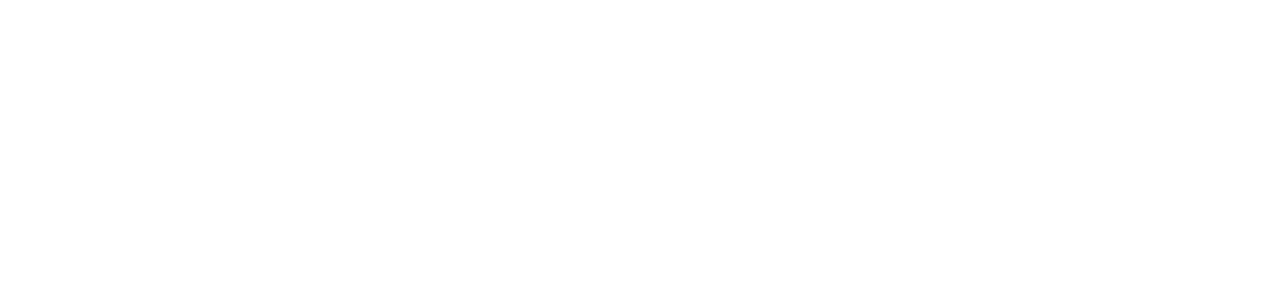
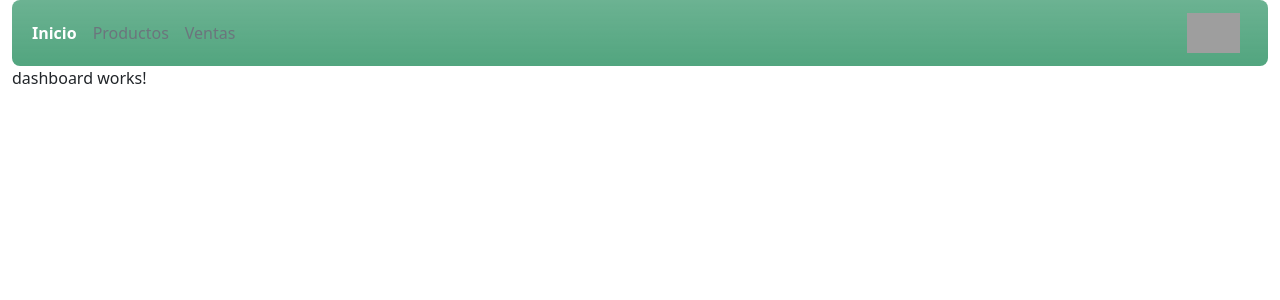
Before and after one commit to AlfredoVargas2708/frontend, an Angular app: page /admin/dashboard in a window 1280 px wide. Before the commit this address led to /. Shown: the top 300 px of the page. Built offline with nearby package versions, Linux system fonts and the light colour scheme; grey boxes are pictures that could not be loaded.

Commit message:
refactor admin component; restructure routing, enhance navbar links, and add dashboard component

```diff
--- a/package.json
+++ b/package.json
@@ -19,9 +19,11 @@
     "@angular/platform-server": "^20.0.0",
     "@angular/router": "^20.0.0",
     "@angular/ssr": "^20.0.0",
+    "apexcharts": "^4.7.0",
     "bootstrap": "^5.3.7",
     "bootstrap-icons": "^1.13.1",
     "express": "^5.1.0",
+    "ng-apexcharts": "^1.16.0",
     "rxjs": "~7.8.0",
     "sweetalert2": "^11.22.0",
     "tslib": "^2.3.0",
--- a/src/app/app.routes.ts
+++ b/src/app/app.routes.ts
@@ -1,5 +1,4 @@
 import { Routes } from '@angular/router';
-import { EmailExistsGuard } from './guards/email-exists.guard';
 
 export const routes: Routes = [
     {
@@ -16,29 +15,12 @@
         path: 'admin',
         loadComponent: () => import('./components/admin-componente/admin-componente').then(m => m.AdminComponente),
         title: 'Administración',
-        children: [
-            {
-                path: '',
-                redirectTo: '',
-                pathMatch: 'full',
-            },
-            {
-                path: 'products',
-                loadComponent: () => import('./components/admin-componente/products/products').then(m => m.Products),
-                title: 'Productos',
-            },
-            {
-                path: 'sales',
-                loadComponent: () => import('./components/admin-componente/sales/sales').then(m => m.Sales),
-                title: 'Ventas',
-            }
-        ]
+        loadChildren: () => import('./components/admin-componente/admin-componente.routes').then(m => m.adminRoutes),
     },
     {
         path: 'restore-password',
         loadComponent: () => import('./components/restore-password/restore-password').then(m => m.RestorePassword),
         title: 'Restaurar contraseña',
-        canActivate: [EmailExistsGuard]
     },
     {
         path: 'employee',
@@ -49,7 +31,6 @@
         path: 'confirm-email/:email',
         loadComponent: () => import('./components/login-components/confirmation-component/confirmation-component').then(m => m.ConfirmationComponent),
         title: 'Confirmación',
-        canActivate: [EmailExistsGuard]
     },
     {
         path: 'email-not-found',
--- a/src/app/components/admin-componente/admin-componente.html
+++ b/src/app/components/admin-componente/admin-componente.html
@@ -8,23 +8,25 @@
             <div class="collapse navbar-collapse" id="navbarNav">
                 <ul class="navbar-nav">
                     <li class="nav-item">
-                        <a class="nav-link" [routerLink]="['/admin']" [ngClass]="{'active': isActive('/admin'), 'inactive': !isActive('/admin')}">Inicio</a>
+                        <a class="nav-link" [routerLink]="['/admin/dashboard']"
+                            [ngClass]="{'active': isActive('/admin/dashboard'), 'inactive': !isActive('/admin/dashboard')}">Inicio</a>
                     </li>
                     <li class="nav-item">
-                        <a class="nav-link" [routerLink]="['/admin/products']" [ngClass]="{'active': isActive('/admin/products'), 'inactive': !isActive('/admin/products')}">Productos</a>
+                        <a class="nav-link" [routerLink]="['/admin/products']"
+                            [ngClass]="{'active': isActive('/admin/products'), 'inactive': !isActive('/admin/products')}">Productos</a>
                     </li>
                     <li class="nav-item">
-                        <a class="nav-link" [routerLink]="['/admin/sales']" [ngClass]="{'active': isActive('/admin/sales'), 'inactive': !isActive('/admin/sales')}">Ventas</a>
+                        <a class="nav-link" [routerLink]="['/admin/sales']"
+                            [ngClass]="{'active': isActive('/admin/sales'), 'inactive': !isActive('/admin/sales')}">Ventas</a>
                     </li>
-<!--                     <li class="nav-item">
+                    <!--                     <li class="nav-item">
                         <a class="nav-link">Usuarios</a>
                     </li> -->
                 </ul>
             </div>
-            <img src="https://alogar.cl/cdn/shop/files/logo15_180x.png?v=1732044137" alt="Logo Alogar" class="navbar-brand" style="height: 50px;">
+            <img src="https://alogar.cl/cdn/shop/files/logo15_180x.png?v=1732044137" alt="Logo Alogar"
+                class="navbar-brand" style="height: 50px;">
         </div>
     </nav>
-    <div class="content mt-4">
-        <router-outlet></router-outlet>
-    </div>
+    <router-outlet></router-outlet>
 </div>
--- /dev/null
+++ b/src/app/components/admin-componente/admin-componente.routes.ts
@@ -0,0 +1,24 @@
+import { Routes } from '@angular/router';
+
+export const adminRoutes: Routes = [
+    {
+        path: '',
+        redirectTo: 'dashboard',
+        pathMatch: 'full'
+    },
+    {
+        path: 'dashboard',
+        loadComponent: () => import('./dashboard/dashboard').then(m => m.Dashboard),
+        title: 'Dashboard'
+    },
+    {
+        path: 'products',
+        loadComponent: () => import('./products/products').then(m => m.Products),
+        title: 'Productos'
+    },
+    {
+        path: 'sales',
+        loadComponent: () => import('./sales/sales').then(m => m.Sales),
+        title: 'Ventas'
+    }
+]
--- a/src/app/components/admin-componente/admin-componente.ts
+++ b/src/app/components/admin-componente/admin-componente.ts
@@ -1,6 +1,7 @@
 import { CommonModule } from '@angular/common';
 import { Component } from '@angular/core';
 import { Router, RouterLink, RouterModule, RouterOutlet } from '@angular/router';
+
 
 @Component({
   selector: 'app-admin-componente',
@@ -13,7 +14,7 @@
 
   constructor(
     private router: Router
-  ) { }
+  ) {}
 
 logout() {
   this.router.navigate(['/login']); // Redirige al login
--- /dev/null
+++ b/src/app/components/admin-componente/dashboard/dashboard.html
@@ -0,0 +1 @@
+<p>dashboard works!</p>
--- /dev/null
+++ b/src/app/components/admin-componente/dashboard/dashboard.ts
@@ -0,0 +1,11 @@
+import { Component } from '@angular/core';
+
+@Component({
+  selector: 'app-dashboard',
+  imports: [],
+  templateUrl: './dashboard.html',
+  styleUrl: './dashboard.scss'
+})
+export class Dashboard {
+
+}
--- a/src/app/components/employee-component/employee-component.ts
+++ b/src/app/components/employee-component/employee-component.ts
@@ -67,7 +67,7 @@
     this.productService.getProduct(code).subscribe({
       next: (data) => {
         this.productForm.patchValue({
-          id: data.id,
+          id: data.product_id,
           code: data.product_code,
           product: data.product_name,
           price: data.product_price,
--- a/src/app/services/sales.service.ts
+++ b/src/app/services/sales.service.ts
@@ -14,6 +14,10 @@
     return this.http.get<number>(`${environment.apiUrl}/sales/count`);
   }
 
+  getSalesByDateRange(startDate: string, endDate: string): Observable<any[]> {
+    return this.http.get<any[]>(`${environment.apiUrl}/sales?startDate=${startDate}&endDate=${endDate}`);
+  }
+
   createSale(sale: any, products: any[]): Observable<any> {
     return this.http.post<any>(`${environment.apiUrl}/sales`, { sale, products });
   }
```
Also changed, not shown: src/app/components/admin-componente/dashboard/dashboard.scss (added), 1 other file (tests, documents, lock files or other folders). Lines whose indentation alone changed are shown as unchanged.
